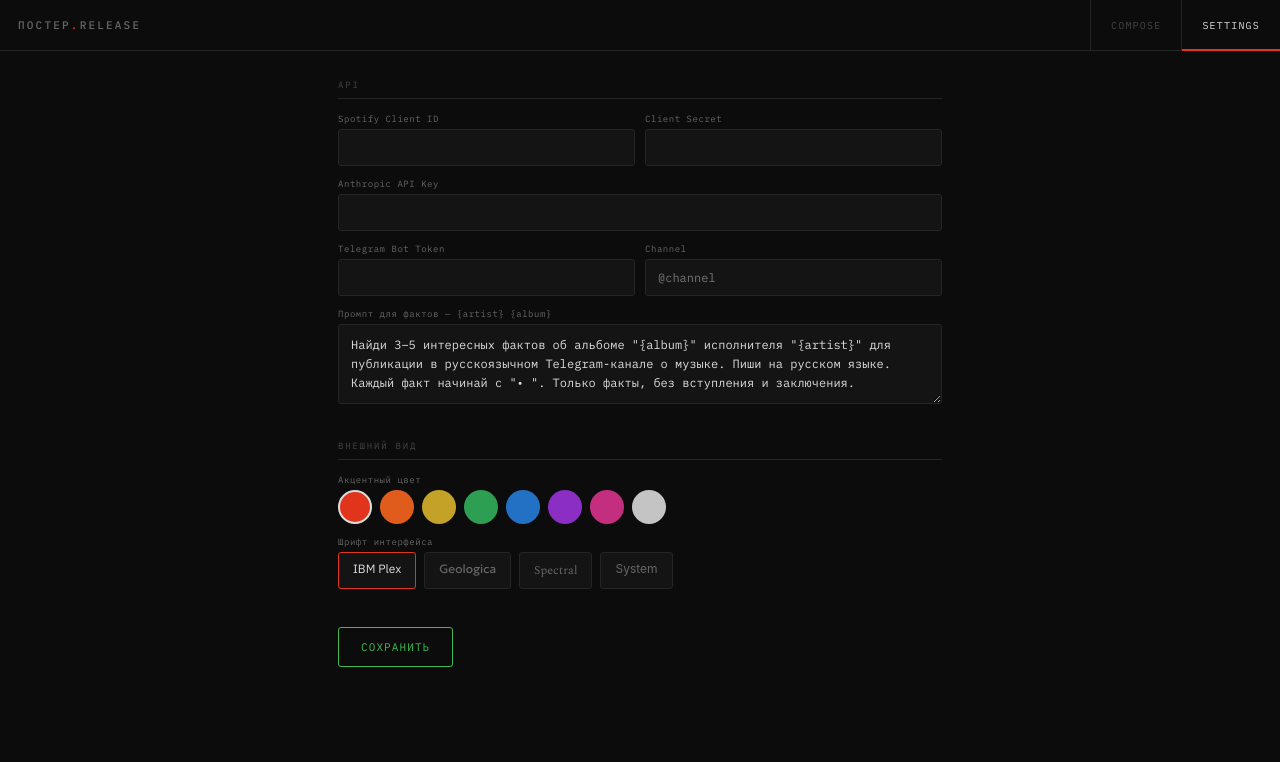
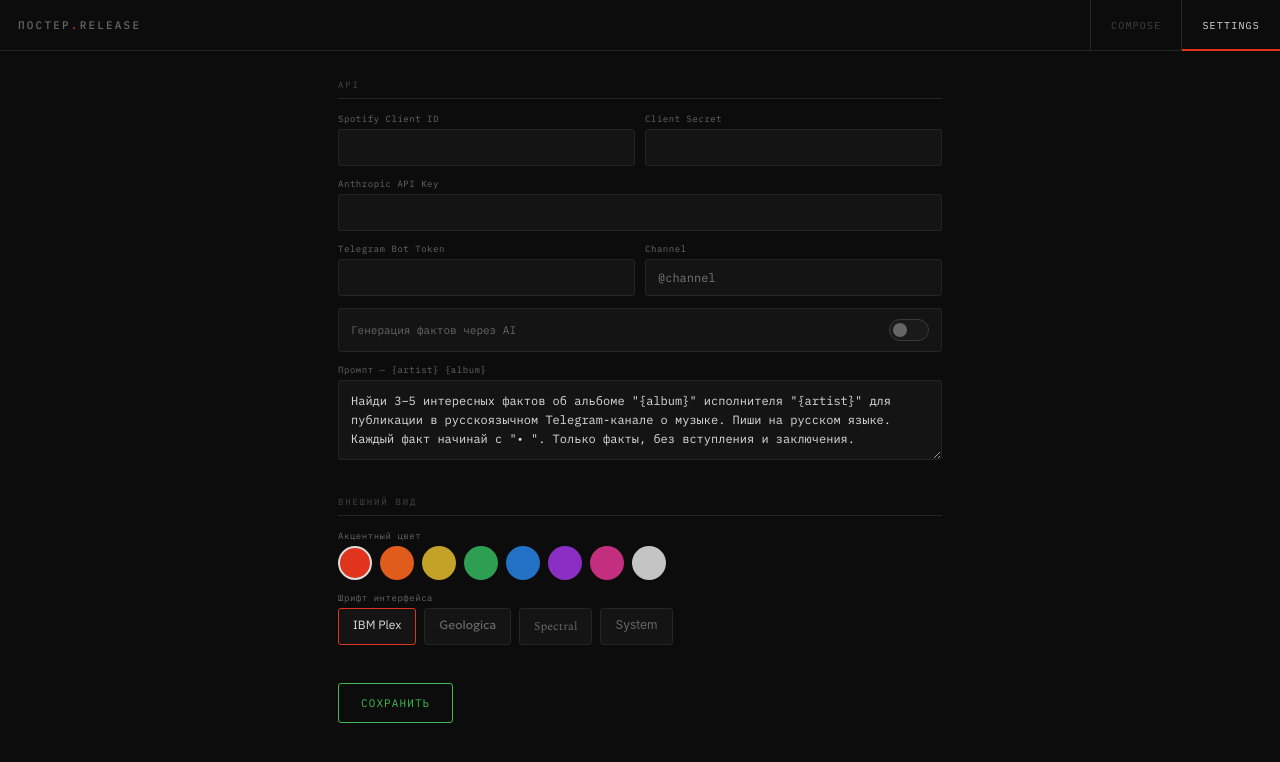
Before and after one commit to callsad/sadposter, a plain HTML site: page index.html in a window 1280 px wide. Both pictures are taken after a click on the button "SETTINGS". Drawn offline with nearby package versions, Linux system fonts and the light colour scheme.

Commit message:
AI fact collector switcher

```diff
--- a/index.html
+++ b/index.html
@@ -492,6 +492,66 @@
     .font-chip:active { color: var(--text); border-color: var(--border-hi); }
     .font-chip.selected { color: var(--text); border-color: var(--accent); }
 
+    /* ── Toggle ── */
+    .toggle-row {
+      display: flex;
+      align-items: center;
+      justify-content: space-between;
+      padding: 10px 12px;
+      background: var(--surface);
+      border: 1px solid var(--border);
+      border-radius: var(--r);
+      margin-bottom: 12px;
+    }
+
+    .toggle-label {
+      font-family: var(--mono);
+      font-size: 11px;
+      color: var(--dim);
+    }
+
+    .toggle {
+      position: relative;
+      width: 40px;
+      height: 22px;
+      flex-shrink: 0;
+    }
+
+    .toggle input { opacity: 0; width: 0; height: 0; position: absolute; }
+
+    .toggle-track {
+      position: absolute;
+      inset: 0;
+      background: var(--surface2);
+      border: 1px solid var(--border-hi);
+      border-radius: 11px;
+      transition: background .2s, border-color .2s;
+      cursor: pointer;
+    }
+
+    .toggle-track::after {
+      content: '';
+      position: absolute;
+      left: 3px; top: 3px;
+      width: 14px; height: 14px;
+      border-radius: 50%;
+      background: var(--dim);
+      transition: transform .2s, background .2s;
+    }
+
+    .toggle input:checked + .toggle-track {
+      background: var(--accent);
+      border-color: var(--accent);
+    }
+
+    .toggle input:checked + .toggle-track::after {
+      transform: translateX(18px);
+      background: #fff;
+    }
+
+    #promptField { transition: opacity .2s; }
+    #promptField.disabled { opacity: 0.35; pointer-events: none; }
+
     .btn-save {
       background: transparent;
       color: var(--green);
@@ -648,8 +708,16 @@
         </div>
       </div>
 
-      <div class="field">
-        <label>Промпт для фактов — {artist} {album}</label>
+      <div class="toggle-row">
+        <span class="toggle-label">Генерация фактов через AI</span>
+        <label class="toggle">
+          <input type="checkbox" id="cfgFactsEnabled" onchange="togglePromptField()">
+          <span class="toggle-track"></span>
+        </label>
+      </div>
+
+      <div id="promptField" class="field">
+        <label>Промпт — {artist} {album}</label>
         <textarea id="cfgPrompt"></textarea>
       </div>
     </div>
@@ -706,6 +774,7 @@ const LS = {
   PROMPT:   'facts_prompt',
   ACCENT:   'ui_accent',
   FONT:     'ui_font',
+  FACTS_ON: 'facts_enabled',
 };
 
 // ── State ─────────────────────────────────────────────────────────────────────
@@ -749,6 +818,7 @@ function saveSettings() {
   localStorage.setItem(LS.TG_TOKEN, document.getElementById('cfgTgToken').value.trim());
   localStorage.setItem(LS.TG_CHAN,  document.getElementById('cfgTgChannel').value.trim());
   localStorage.setItem(LS.PROMPT,   document.getElementById('cfgPrompt').value.trim());
+  localStorage.setItem(LS.FACTS_ON, document.getElementById('cfgFactsEnabled').checked ? 'true' : 'false');
   applyAppearance();
   toast('Сохранено', 'ok');
 }
@@ -765,6 +835,12 @@ function pickFont(el) {
   el.classList.add('selected');
   localStorage.setItem(LS.FONT, el.dataset.font);
   applyAppearance();
+}
+
+function togglePromptField() {
+  const on = document.getElementById('cfgFactsEnabled').checked;
+  document.getElementById('promptField').classList.toggle('disabled', !on);
+  localStorage.setItem(LS.FACTS_ON, on ? 'true' : 'false');
 }
 
 function applyAppearance() {
@@ -969,22 +1045,28 @@ async function buildDraft() {
     step(2, 'done');
 
     let facts;
-    if (anthKey) {
+    const factsEnabled = cfg(LS.FACTS_ON) !== 'false';
+    if (factsEnabled && anthKey) {
       step(3, 'active');
       facts = await generateFacts(album.artist, album.name, anthKey, prompt);
       step(3, 'done');
     } else {
       step(3, 'done');
-      facts = '• (факты пропущены — нет Anthropic API Key)';
+      facts = factsEnabled
+        ? '• (факты пропущены — нет Anthropic API Key в Settings)'
+        : '';
     }
 
     step(4, 'active');
     const date = fmtDate(album.releaseDate);
 
+    const factsBlock = facts
+      ? '📌 <b>Несколько фактов:</b>\n'+facts+'\n\n'
+      : '';
     const draft =
       '🎵 <b>'+esc(album.artist)+'</b> — <b>'+esc(album.name)+'</b>\n\n' +
       '🗓 Дата выхода: '+date+'\n\n' +
-      '📌 <b>Несколько фактов:</b>\n'+facts+'\n\n' +
+      factsBlock +
       '<a href="'+albumLink+'">🎧 Слушать на всех платформах</a>';
 
     coverUrl = album.coverUrl;
```
